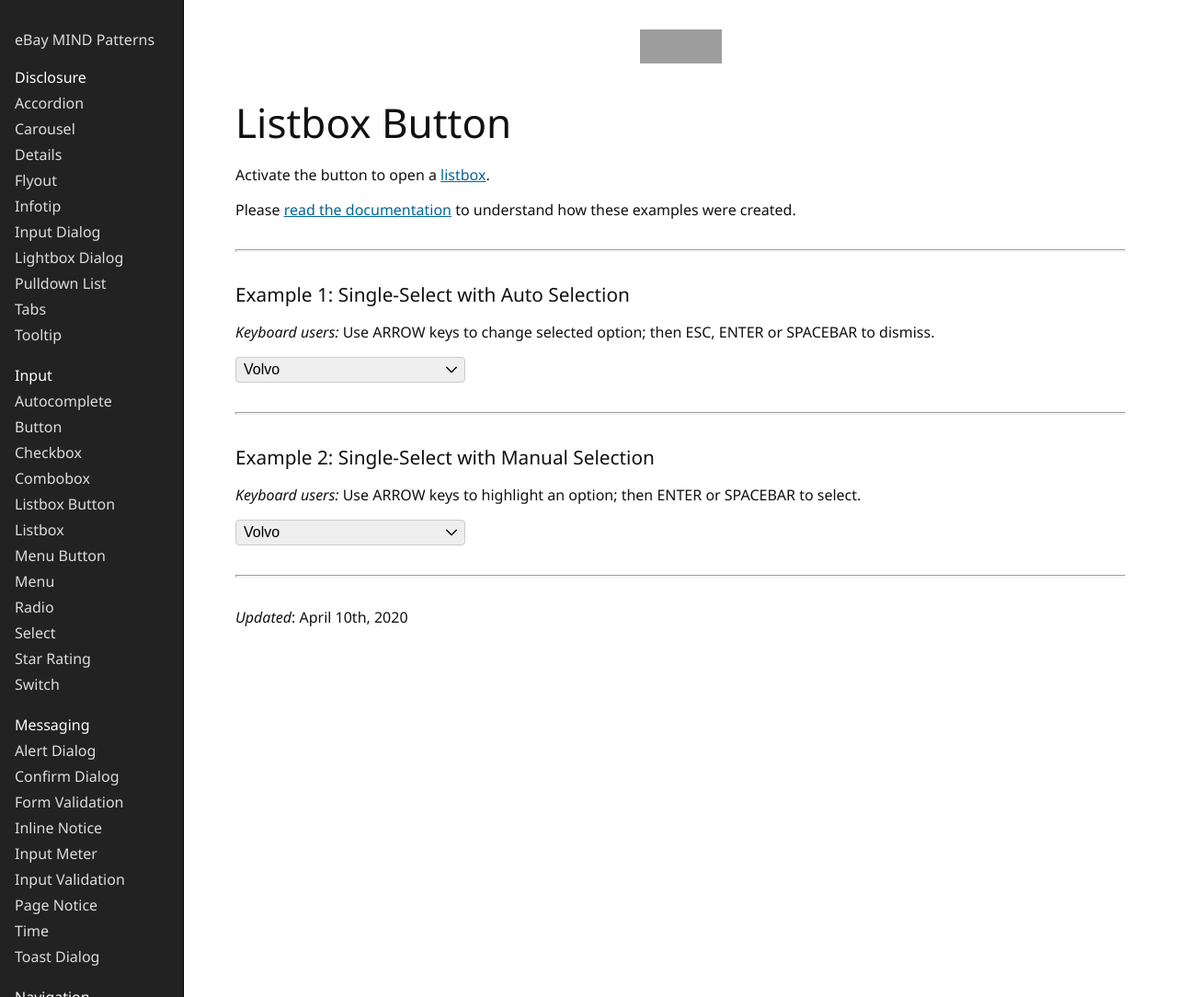
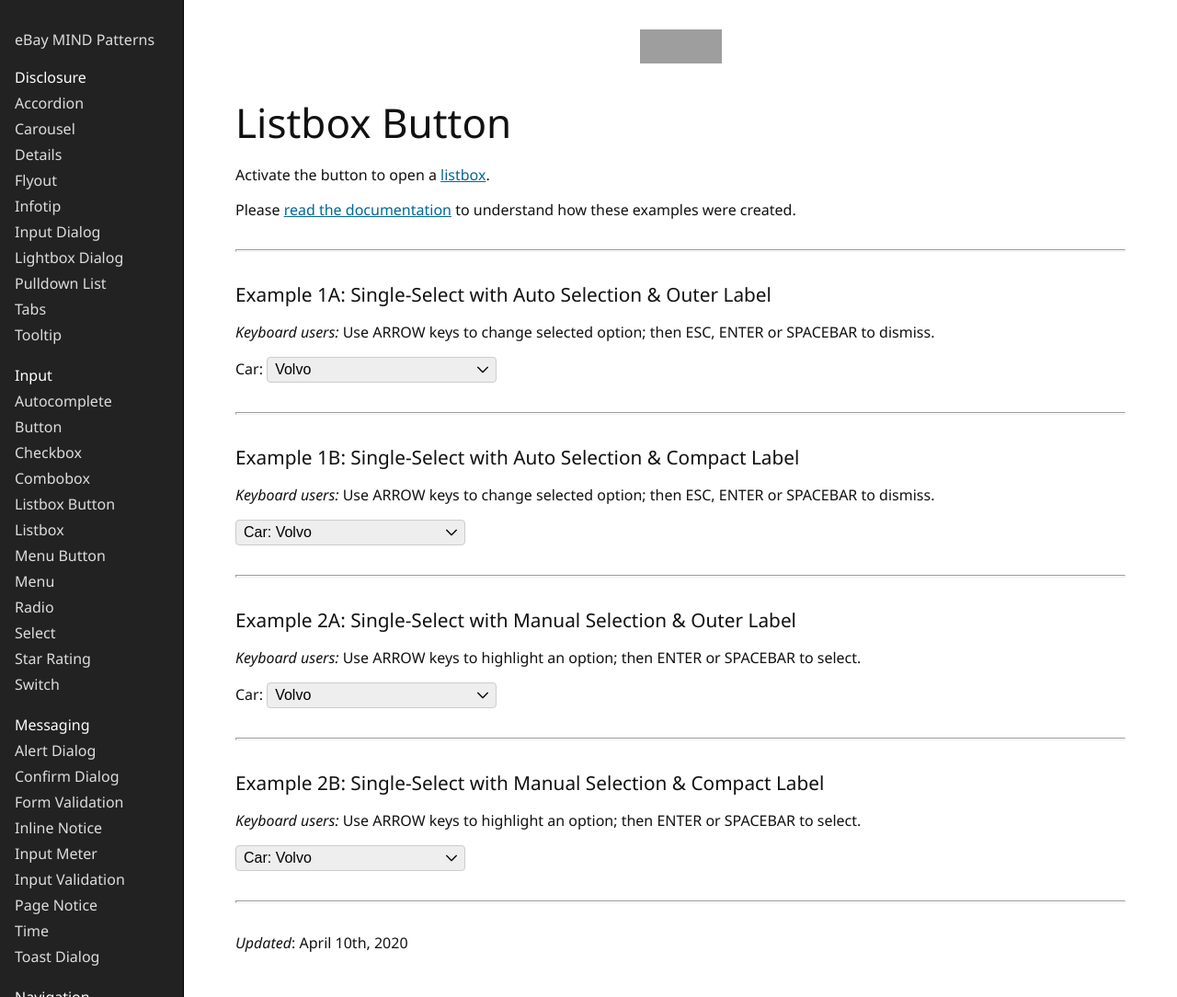
Before and after one commit to eBay/mindpatterns, a Jekyll site: the page built from _input/listbox-button/index.html, in a window 1280 px wide and 1084 px high. Shown: the whole window at 92% size. Built offline with Jekyll 4.4.1, drawn with Linux system fonts in a browser that asks for light colours; grey boxes are pictures that could not be loaded.

Commit message:
docs(listbox-button): added labelling examples

```diff
--- a/_input/listbox-button/index.html
+++ b/_input/listbox-button/index.html
@@ -31,12 +31,13 @@ title: Listbox Button
 
 <h2 class="clipped">Examples</h2>
 
-<h3>Example 1: Single-Select with Auto Selection</h3>
+<h3>Example 1A: Single-Select with Auto Selection &amp; Outer Label</h3>
 <p><em>Keyboard users:</em> Use ARROW keys to change selected option; then ESC, ENTER or SPACEBAR to dismiss.</p>
 
+<span id="listbox-1-outer-label">Car:</span>
 <span class="listbox-button" data-auto-select="true">
-    <button class="button listbox-button__button">
-        <span class="listbox-button__label">Volvo</span>
+    <button class="button listbox-button__button" aria-labelledby="listbox-1-outer-label listbox-1-inner-label">
+        <span class="listbox-button__label" id="listbox-1-inner-label">Volvo</span>
         <svg focusable="false" height="12" width="12" aria-hidden="true">
             <use xlink:href="#icon-chevron-down"></use>
         </svg>
@@ -73,12 +74,97 @@ title: Listbox Button
 
 <hr />
 
-<h3>Example 2: Single-Select with Manual Selection</h3>
+<h3>Example 1B: Single-Select with Auto Selection &amp; Compact Label</h3>
+<p><em>Keyboard users:</em> Use ARROW keys to change selected option; then ESC, ENTER or SPACEBAR to dismiss.</p>
+
+<span class="listbox-button" data-auto-select="true">
+    <button class="button listbox-button__button" data-listbox-button-prefix="Car: ">
+        <span class="listbox-button__label">Car: Volvo</span>
+        <svg focusable="false" height="12" width="12" aria-hidden="true">
+            <use xlink:href="#icon-chevron-down"></use>
+        </svg>
+    </button>
+    <div class="listbox-button__listbox" hidden>
+        <div role="listbox">
+            <div class="listbox__option" role="option">
+                <span>Volvo</span>
+                <svg focusable="false" height="12" width="12" aria-hidden="true">
+                    <use xlink:href="#icon-tick"></use>
+                </svg>
+            </div>
+            <div class="listbox__option" role="option">
+                <span>Saab</span>
+                <svg focusable="false" height="12" width="12" aria-hidden="true">
+                    <use xlink:href="#icon-tick"></use>
+                </svg>
+            </div>
+            <div class="listbox__option" role="option">
+                <span>Opel</span>
+                <svg focusable="false" height="12" width="12" aria-hidden="true">
+                    <use xlink:href="#icon-tick"></use>
+                </svg>
+            </div>
+            <div class="listbox__option" role="option">
+                <span>Audi</span>
+                <svg focusable="false" height="12" width="12" aria-hidden="true">
+                    <use xlink:href="#icon-tick"></use>
+                </svg>
+            </div>
+        </div>
+    </div>
+</span>
+
+<hr />
+
+<h3>Example 2A: Single-Select with Manual Selection &amp; Outer Label</h3>
+<p><em>Keyboard users:</em> Use ARROW keys to highlight an option; then ENTER or SPACEBAR to select.</p>
+
+<span id="listbox-2-outer-label">Car:</span>
+<span class="listbox-button" data-auto-select="false">
+    <button class="button listbox-button__button" aria-labelledby="listbox-2-outer-label listbox-2-inner-label">
+        <span class="listbox-button__label" id="listbox-2-inner-label">Volvo</span>
+        <svg focusable="false" height="12" width="12" aria-hidden="true">
+            <use xlink:href="#icon-chevron-down"></use>
+        </svg>
+    </button>
+    <div class="listbox-button__listbox" hidden>
+        <div role="listbox">
+            <div class="listbox__option" role="option">
+                <span>Volvo</span>
+                <svg focusable="false" height="12" width="12" aria-hidden="true">
+                    <use xlink:href="#icon-tick"></use>
+                </svg>
+            </div>
+            <div class="listbox__option" role="option">
+                <span>Saab</span>
+                <svg focusable="false" height="12" width="12" aria-hidden="true">
+                    <use xlink:href="#icon-tick"></use>
+                </svg>
+            </div>
+            <div class="listbox__option" role="option">
+                <span>Opel</span>
+                <svg focusable="false" height="12" width="12" aria-hidden="true">
+                    <use xlink:href="#icon-tick"></use>
+                </svg>
+            </div>
+            <div class="listbox__option" role="option">
+                <span>Audi</span>
+                <svg focusable="false" height="12" width="12" aria-hidden="true">
+                    <use xlink:href="#icon-tick"></use>
+                </svg>
+            </div>
+        </div>
+    </div>
+</span>
+
+<hr />
+
+<h3>Example 2B: Single-Select with Manual Selection &amp; Compact Label</h3>
 <p><em>Keyboard users:</em> Use ARROW keys to highlight an option; then ENTER or SPACEBAR to select.</p>
 
 <span class="listbox-button" data-auto-select="false">
-    <button class="button listbox-button__button">
-        <span class="listbox-button__label">Volvo</span>
+    <button class="button listbox-button__button" data-listbox-button-prefix="Car: ">
+        <span class="listbox-button__label">Car: Volvo</span>
         <svg focusable="false" height="12" width="12" aria-hidden="true">
             <use xlink:href="#icon-chevron-down"></use>
         </svg>
--- a/_input/menu-button/index.html
+++ b/_input/menu-button/index.html
@@ -47,7 +47,7 @@ title: Menu Button
 
 <hr />
 
-<h3>Example 2A: Single-Select</h3>
+<h3>Example 2A: Single-Select with Fixed Label</h3>
 
 <span class="menu-button">
     <button class="button menu-button__button" type="button">
```
Also changed, not shown: _js/listbox-button.js (+8 -1 lines), static/browser.js.
